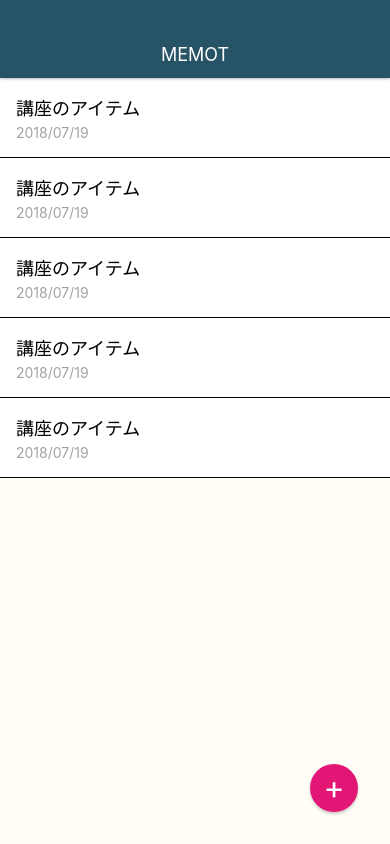
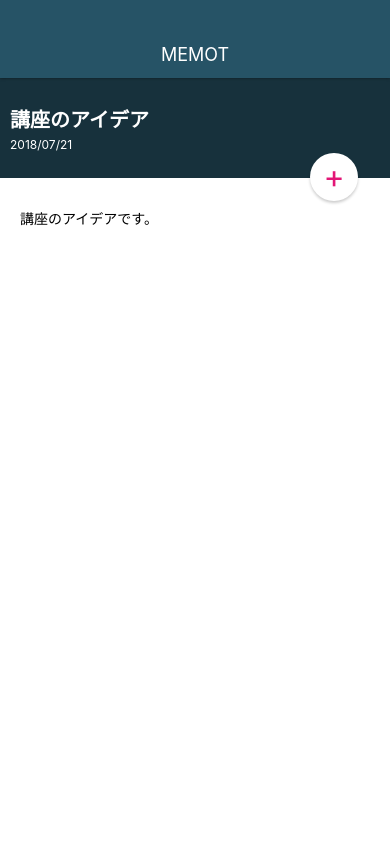
Before and after one commit to yasuhiro34/MemoApp, a React Native app: screen / in a window 390 px wide. Built offline with nearby package versions, Linux system fonts and the light colour scheme.

Commit message:
Style MemoDetailScreen

```diff
--- a/App.js
+++ b/App.js
@@ -2,14 +2,14 @@
 import { StyleSheet, View } from 'react-native';
 
 import Appbar from './src/components/Appbar';
-import MemoListScreen from './src/screens/MemoListScreen';
+import MemoDetailScreen from './src/screens/MemoDetailScreen';
 
 export default class App extends React.Component {
   render() {
     return (
       <View style={styles.container}>
         <Appbar />
-        <MemoListScreen />
+        <MemoDetailScreen />
       </View>
     );
   }
--- a/src/elements/CircleButton.js
+++ b/src/elements/CircleButton.js
@@ -3,9 +3,19 @@
 
 class CircleButton extends React.Component {
   render() {
+    const { style, color } = this.props;
+
+    let bgColor = '#E31676';
+    let textColor = '#fff';
+
+    if (color === 'white') {
+      bgColor = '#fff';
+      textColor = '#E31676';
+    }
+
     return (
-      <View style={styles.CircleButton}>
-        <Text style={styles.CircleButtonTitle}>
+      <View style={[styles.CircleButton, style, { backgroundColor: bgColor }]}>
+        <Text style={[styles.CircleButtonTitle, { color: textColor }]}>
           {this.props.children}
         </Text>
       </View>
@@ -21,7 +31,6 @@
     right: 32,
     width: 48,
     height: 48,
-    backgroundColor: '#E31676',
     borderRadius: 24,
     justifyContent: 'center',
     alignItems: 'center',
--- /dev/null
+++ b/src/screens/MemoDetailScreen.js
@@ -0,0 +1,71 @@
+import React from 'react';
+import { StyleSheet, View, Text } from 'react-native';
+
+import CircleButton from '../elements/CircleButton';
+
+class MemoDetailScreen extends React.Component {
+  render() {
+    return (
+      <View style={styles.container}>
+        <View>
+          <View style={styles.memoheader}>
+            <View style={styles.memoheaderContent}>
+              <Text style={styles.memoheaderTitle}>
+              講座のアイデア
+              </Text>
+              <Text style={styles.memoheaderDate}>
+              2018/07/21
+              </Text>
+            </View>
+          </View>
+        </View>
+
+        <View style={styles.memoContent}>
+          <Text>
+           講座のアイデアです。
+          </Text>
+        </View>
+
+        <CircleButton color="white" style={styles.editButton}>
+        +
+        </CircleButton>
+      </View>
+    );
+  }
+}
+
+const styles = StyleSheet.create({
+  container: {
+    flex: 1,
+    width: '100%',
+  },
+  memoheader: {
+    height: 100,
+    backgroundColor: '#17313C',
+    justifyContent: 'center',
+    padding: 10,
+  },
+  memoheaderTitle: {
+    fontSize: 20,
+    fontWeight: 'bold',
+    color: '#fff',
+    marginBottom: 4,
+  },
+  memoheaderDate: {
+    fontSize: 12,
+    color: '#fff',
+  },
+  memoContent: {
+    paddingTop: 30,
+    paddingLeft: 20,
+    paddingRight: 20,
+    paddingBottom: 20,
+    backgroundColor: '#fff',
+    flex: 1,
+  },
+  editButton: {
+    top: 75,
+  },
+});
+
+export default MemoDetailScreen;
```
